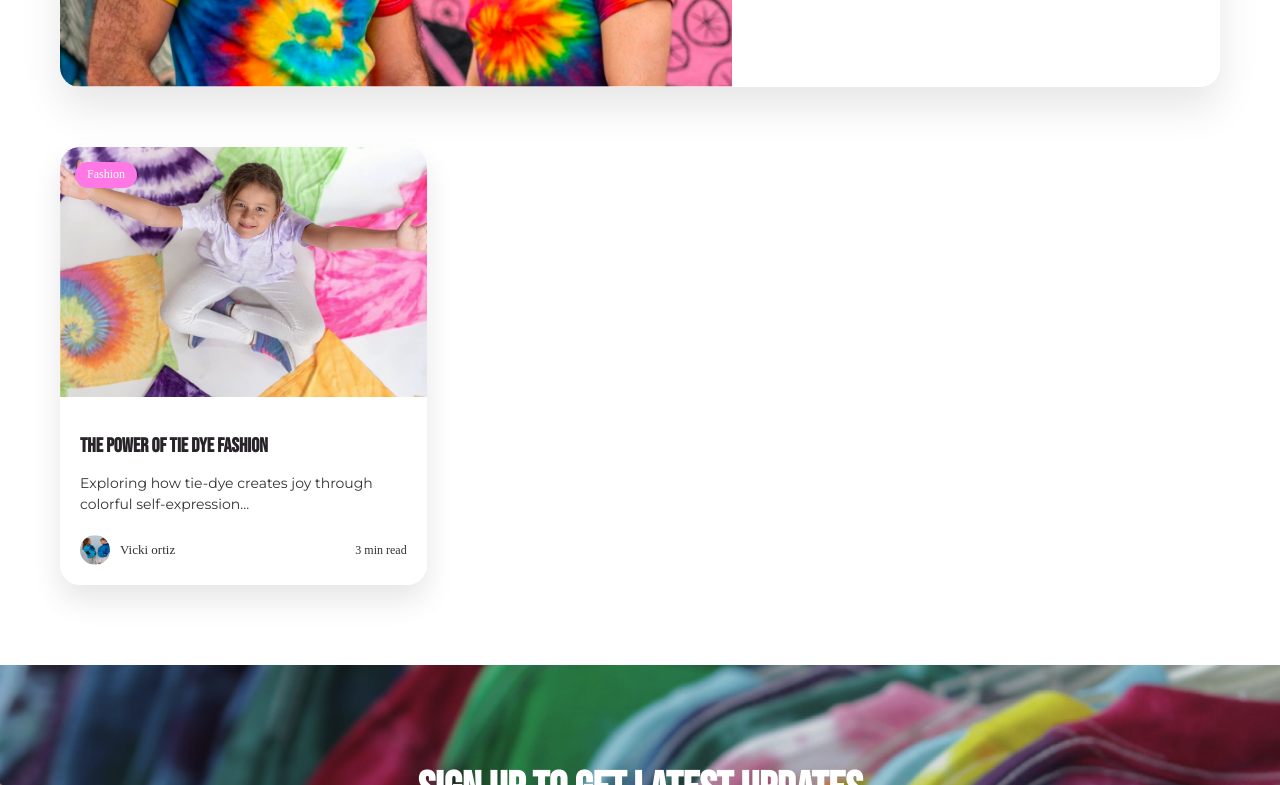
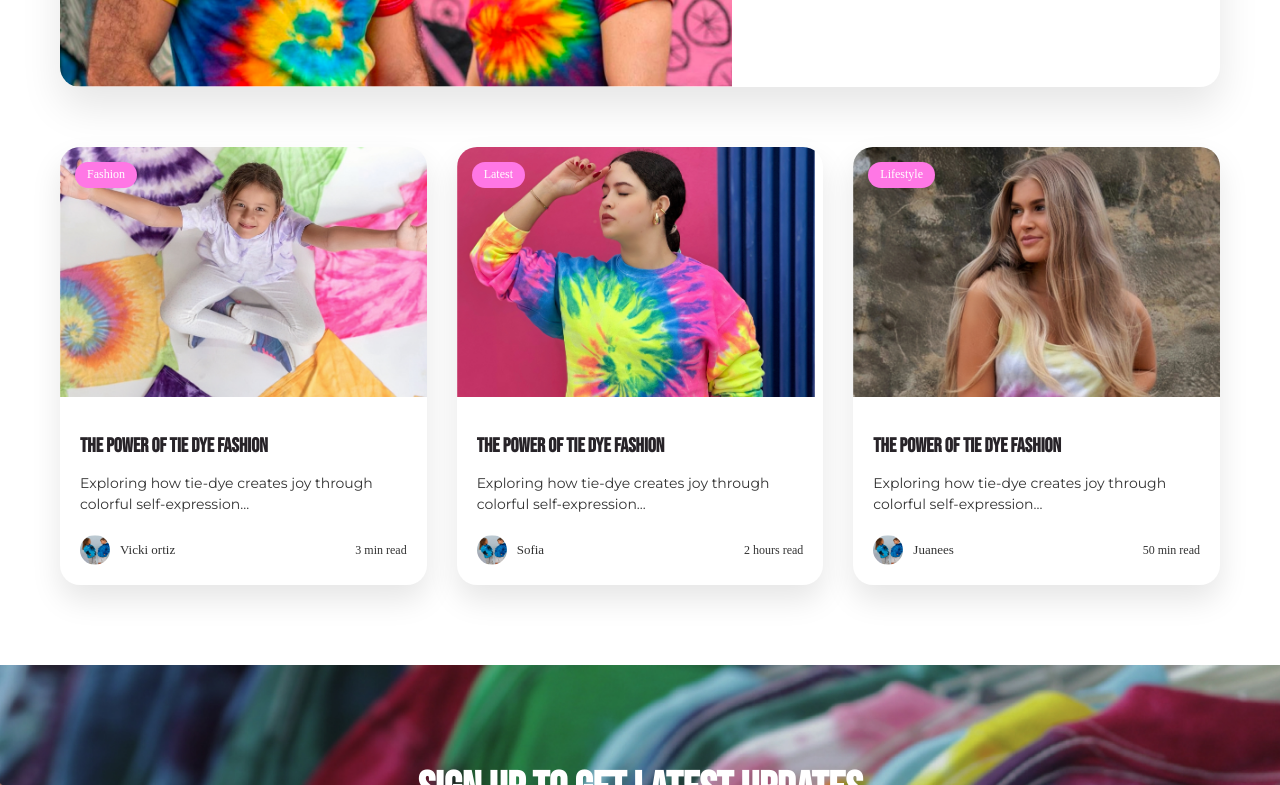
Before and after one commit to niespihu12/Seven-Dye, a website: page blog.html in a window 1280 px wide. Shown: the part 646-1431 px from the top of the page. Drawn offline with nearby package versions, Linux system fonts and the light colour scheme.

Commit message:
arreglo del blog

```diff
--- a/blog.html
+++ b/blog.html
@@ -91,6 +91,43 @@
                     </div>
                 </div>
             </article>
+            <article class="post-card">
+                <div class="post-image">
+                    <img src="./src/img/blog3-2.png" alt="Post 1">
+                    <div class="category-tag">Latest</div>
+                </div>
+                <div class="post-content">
+                    <h2>The Power of Tie Dye Fashion</h2>
+                    <p>Exploring how tie-dye creates joy through colorful self-expression...</p>
+                    <div class="post-meta">
+                        <div class="author">
+                            <img src="./src/img/blog-2-2.png" alt="Author">
+                            <span>Sofia</span>
+                        </div>
+                        <span class="read-time">2 hours read</span>
+                    </div>
+                </div>
+            </article>
+
+            <article class="post-card">
+                <div class="post-image">
+                    <img src="./src/img/blog3-1.png" alt="Post 1">
+                    <div class="category-tag">Lifestyle</div>
+                </div>
+                <div class="post-content">
+                    <h2>The Power of Tie Dye Fashion</h2>
+                    <p>Exploring how tie-dye creates joy through colorful self-expression...</p>
+                    <div class="post-meta">
+                        <div class="author">
+                            <img src="./src/img/blog-2-2.png" alt="Author">
+                            <span>Juanees</span>
+                        </div>
+                        <span class="read-time">50 min read</span>
+                    </div>
+                </div>
+            </article>
+
+
             <!-- Más post cards... -->
         </div>
 
--- a/src/scss/principal/_blog.scss
+++ b/src/scss/principal/_blog.scss
@@ -1,5 +1,7 @@
 @use '../base/variables' as v;
 @use '../base/mixins' as m;
+
+
 
 .blog-container {
     max-width: 1200px;
```
Also changed, not shown: src/img/blog3-1.png (added), src/img/blog3-2.png (added).
